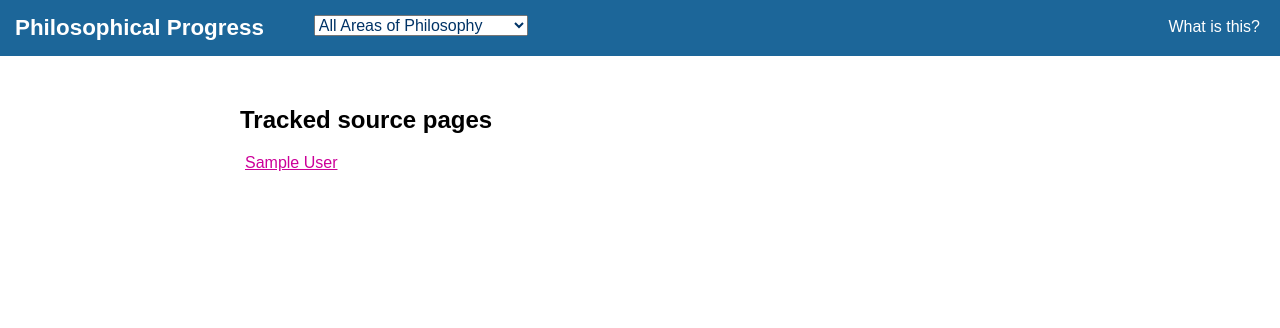
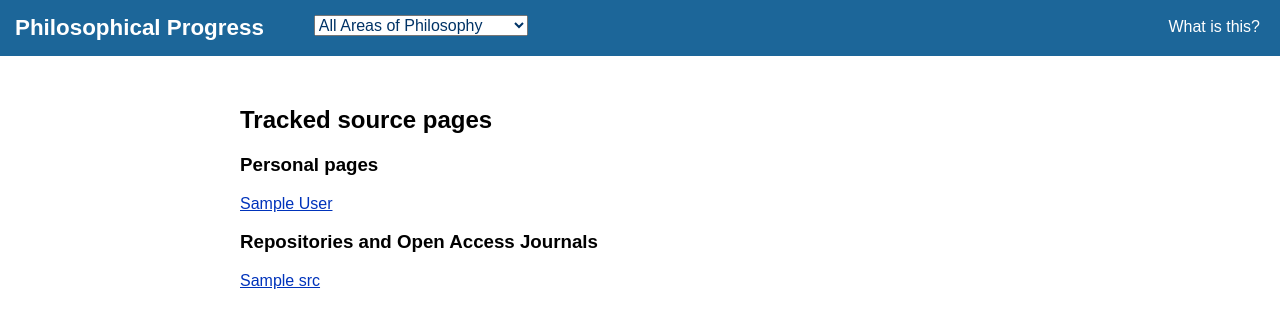
Before and after one commit to wo/opp-web, a Python web app: template OPP_Web/templates/list_sources.html in a window 1280 px wide. Shown: the top 328 px of the page. Run offline with Jinja, Linux system fonts and the light colour scheme; the template is opened without the code that fills it: most values are stand-ins (such as "Sample title", 1, 10 or a date in 2020).

Commit message:
nicer sources list

```diff
--- a/OPP_Web/templates/list_sources.html
+++ b/OPP_Web/templates/list_sources.html
@@ -1,18 +1,39 @@
 {% extends "skeleton.html" %}
 {% block body %}
   <h2>Tracked source pages</h2>
-  <div id='sources'>
-  {% for src in srcs %}
-    {% if src.default_author %}
-      {% if admin %} {{ src.source_id }}. [{{ src.num_papers }}] {% endif %}
-      {% if admin and src.parent_id %} [sub of {{ src.parent_id }}] {% endif %}
+
+  <h3>Personal pages</h3>
+  <div class='sources'>
+  {% for src in srcs1 %}
+    {% if admin %}
+      {{ src.source_id }}. [{{ src.num_papers }}]
+      {% if src.parent_id %} [sub of {{ src.parent_id }}] {% endif %}
+    {% endif %}
       <a href='{{ src.url }}' class='src{{ src.status }}'>{{ src.default_author }}</a>
+    {% if admin %}
       {% if src.status > 1 %} (Error {{ src.status }}) {% endif %}
       <br>
     {% else %}
-      <a href='{{ src.url }}' class='src{{ src.status }}'>[{{ src.name }}]</a>
-      <br>
+      {% if src.status > 1 or src.num_papers == 0 %} (broken?) {% endif %}
     {% endif %}
   {% endfor %}
   </div>
+
+  <h3>Repositories and Open Access Journals</h3>
+  <div class='sources'>
+  {% for src in srcs2 %}
+    {% if admin %}
+      {{ src.source_id }}. [{{ src.num_papers }}]
+      {% if src.parent_id %} [sub of {{ src.parent_id }}] {% endif %}
+    {% endif %}
+      <a href='{{ src.url }}' class='src{{ src.status }}'>{{ src.name }}</a>
+    {% if admin %}
+      {% if src.status > 1 %} (Error {{ src.status }}) {% endif %}
+      <br>
+    {% else %}
+      {% if src.status > 1 or src.num_papers == 0 %} (broken?) {% endif %}
+    {% endif %}
+  {% endfor %}
+  </div>
+
 {% endblock %}
```
Also changed, not shown: OPP_Web/__init__.py (+5 -2 lines).
